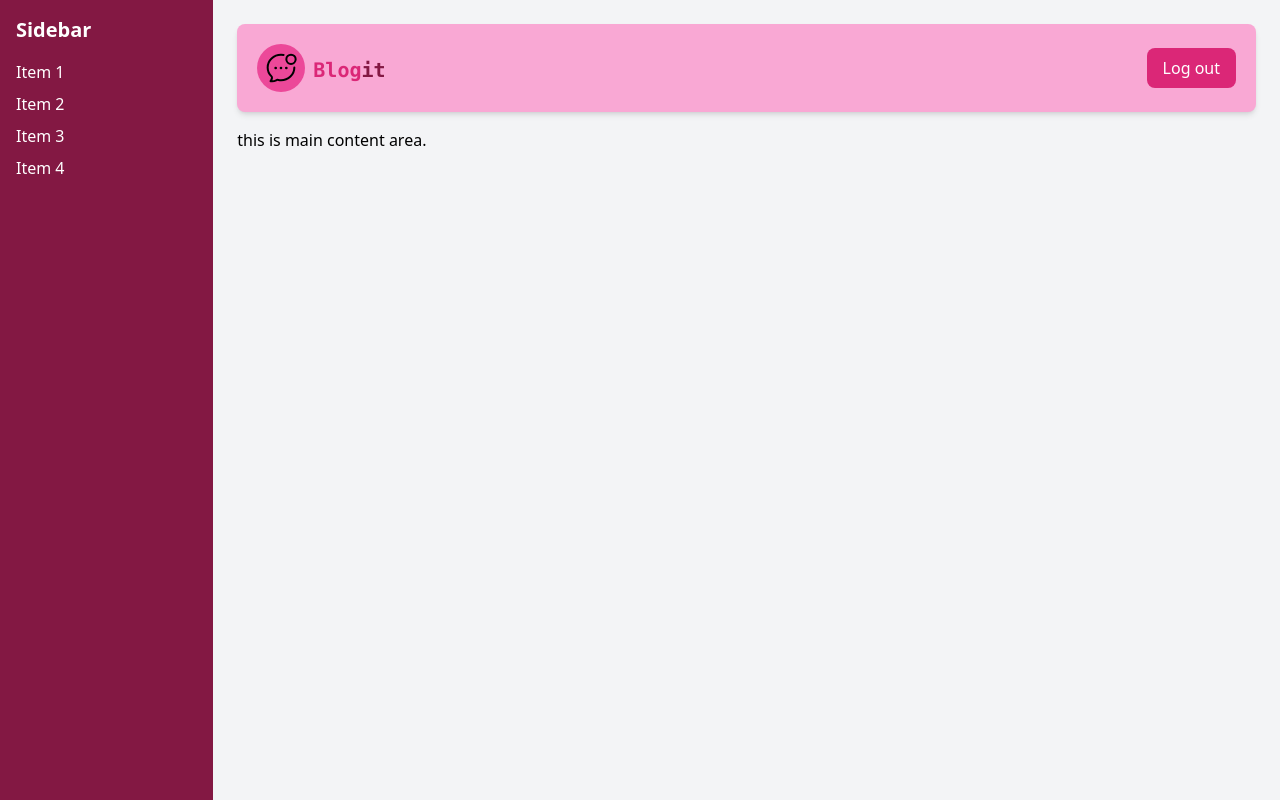
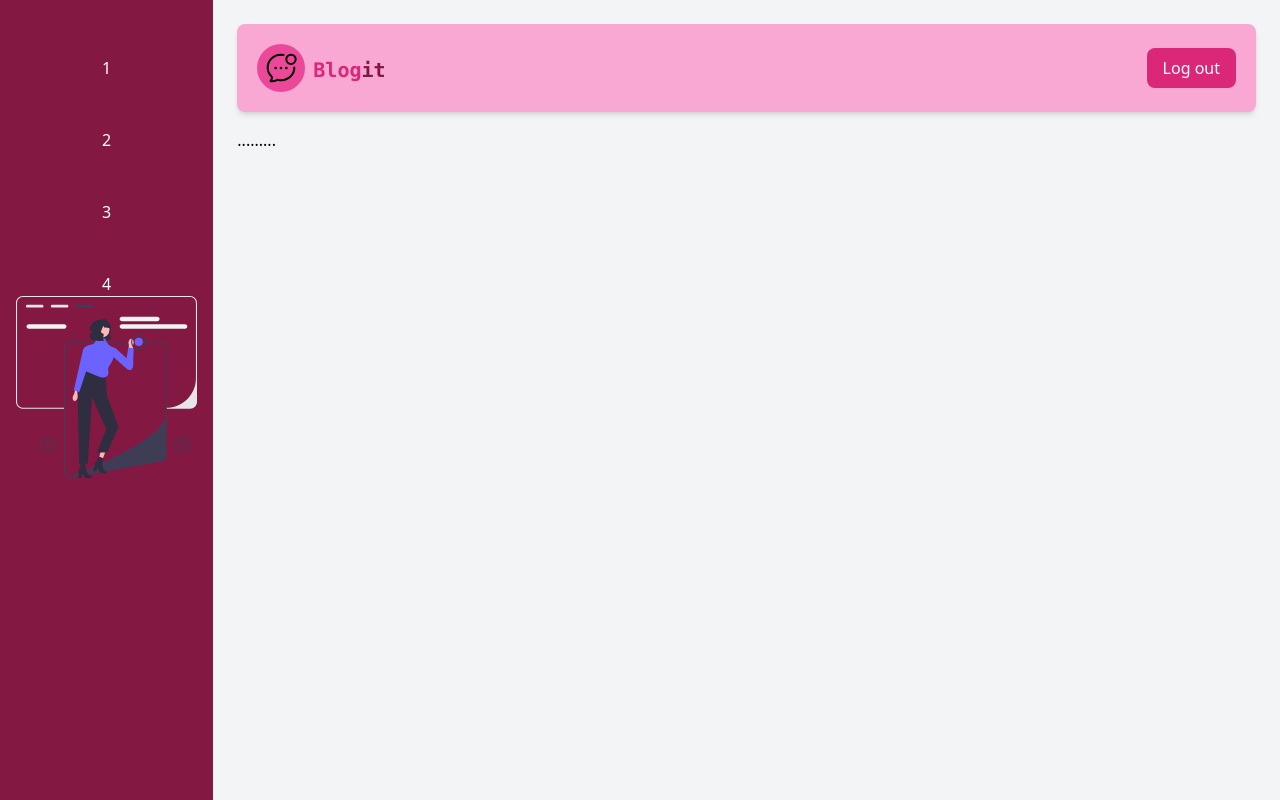
Before and after one commit to Siddhi-sahu/blog-it, a React (Vite) app in the folder frontend/: page /dashboard in a window 1280 px wide. Built offline with nearby package versions, Linux system fonts and the light colour scheme.

Commit message:
sidebar layout update

```diff
--- /dev/null
+++ b/frontend/src/components/Sidebar.jsx
@@ -0,0 +1,25 @@
+import React from "react";
+import SidebarIcon from "../assets/sidebar.svg";
+
+const Sidebar = () => {
+  return (
+    <>
+      <div className="col-span-1 md:col-span-2 bg-pink-900 text-white p-4">
+        {/* <h2 className="text-lg md:text-xl font-semibold">Sidebar</h2> */}
+        <div className="flex flex-col align-super">
+          <div className=" flex flex-col justify-center items-center gap-10 mt-10">
+            <div className="mb-2"> 1</div>
+            <div className="mb-2"> 2</div>
+            <div className="mb-2"> 3</div>
+            <div> 4</div>
+          </div>
+          <div>
+            <img src={SidebarIcon} alt="" />
+          </div>
+        </div>
+      </div>
+    </>
+  );
+};
+
+export default Sidebar;
--- a/frontend/src/pages/Dashboard.jsx
+++ b/frontend/src/pages/Dashboard.jsx
@@ -1,27 +1,19 @@
 import React from "react";
 import Navbar from "../components/Navbar";
+import Sidebar from "../components/Sidebar";
 
 const Dashboard = () => {
   return (
     <>
       <div className="grid grid-cols-5 md:grid-cols-12 h-screen">
-        {/* sidebar */}
-        <div className="col-span-1 md:col-span-2 bg-pink-900 text-white p-4">
-          <h2 className="text-lg md:text-xl font-semibold">Sidebar</h2>
-          <ul className="mt-4">
-            <li className="mb-2">Item 1</li>
-            <li className="mb-2">Item 2</li>
-            <li className="mb-2">Item 3</li>
-            <li>Item 4</li>
-          </ul>
-        </div>
+        <Sidebar />
 
         {/* main content */}
 
         <div className="col-span-4 md:col-span-10 bg-gray-100 p-6">
           {/* <h1 className="text-2xl font-bold">Main Content</h1> */}
           <Navbar />
-          <p className="mt-4">this is main content area.</p>
+          <p className="mt-4">.........</p>
         </div>
       </div>
     </>
```
Also changed, not shown: frontend/src/assets/sidebar.svg (added).
